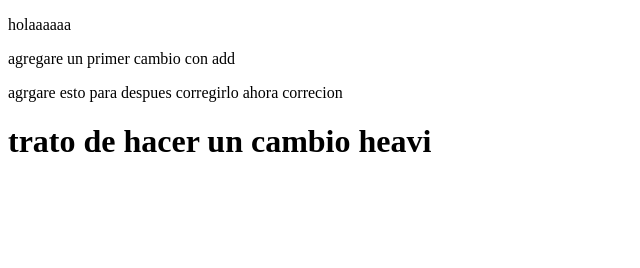
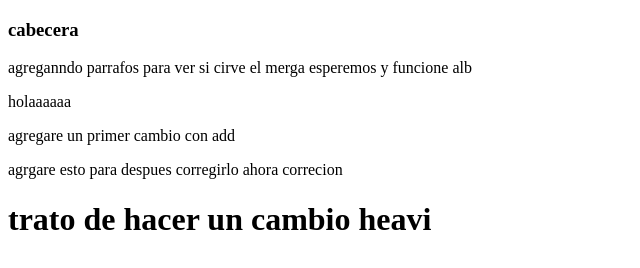
Before and after one commit to thomatrixting/another_course_of_platzi, a plain HTML site: page index.html in a window 1280 px wide. Shown: the whole page, without its empty margins (0-640 px from the left). Drawn offline with Linux system fonts and the light colour scheme.

Commit message:
agrge el conflicto quer tube recerda dar sabe

```diff
--- a/index.html
+++ b/index.html
@@ -8,6 +8,12 @@
     <title>hola prueba de repositorio github</title>
 </head>
 <body>
+    <div id="container">
+        <div id = "cabecera">
+            <h3>cabecera </h3>
+            <p>agreganndo parrafos para ver si cirve el merga esperemos y funcione alb</p>
+        </div>
+    </div>
     <p>holaaaaaa</p>
     <p>agregare un primer cambio con add</p>
     <p>agrgare esto para despues corregirlo ahora correcion</p>
```
